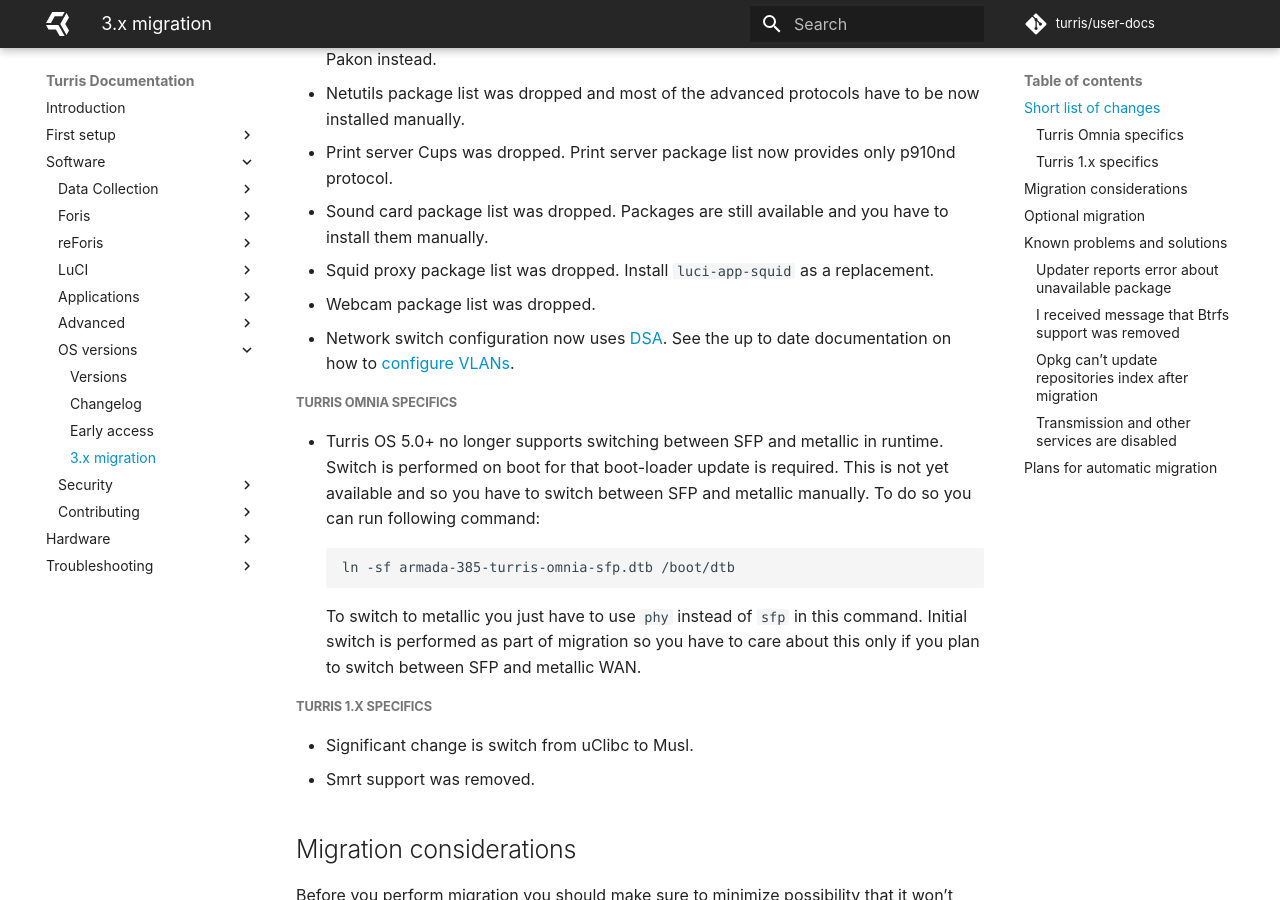
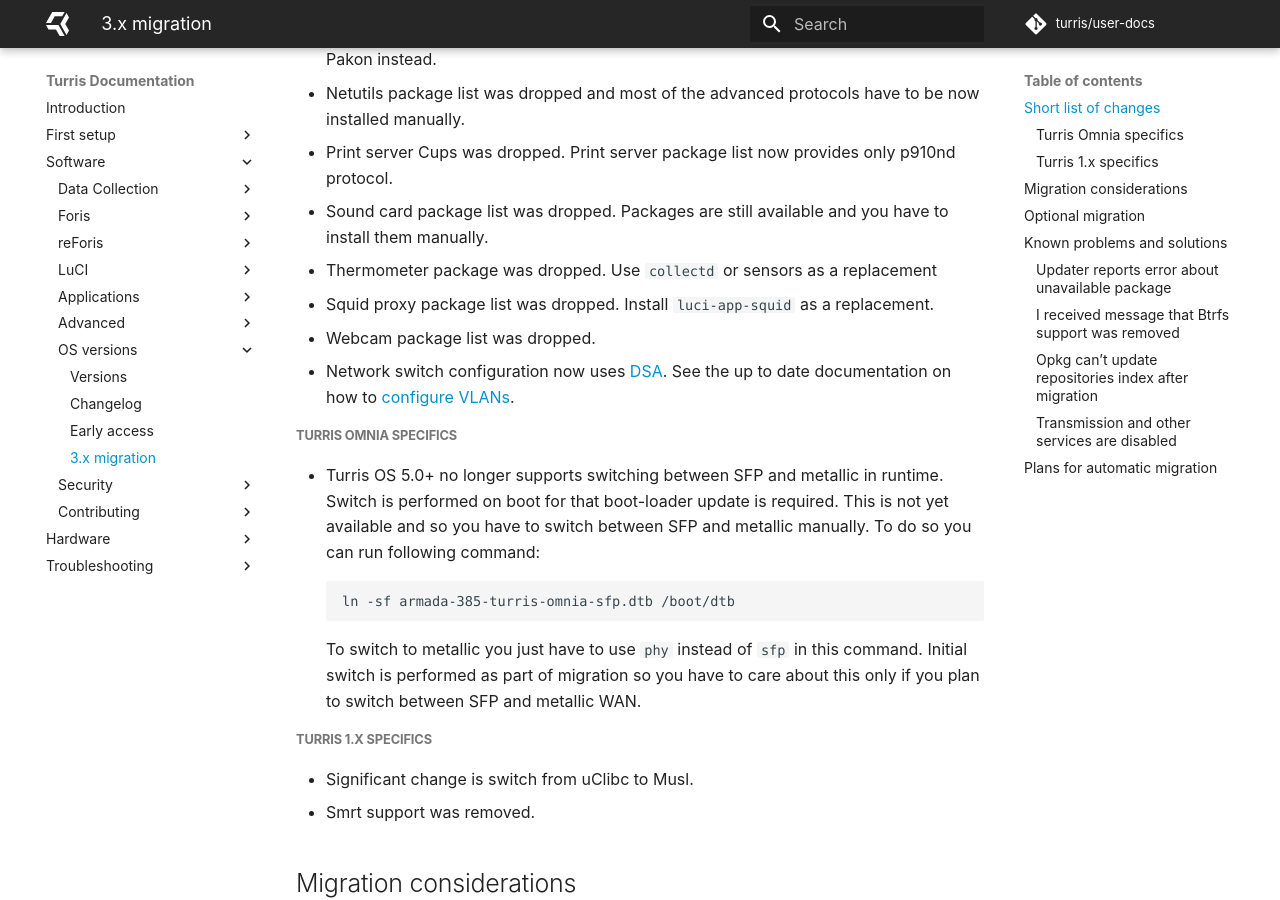
Before and after one commit to turris-cz/user-docs, an MkDocs documentation site: the page built from docs/geek/tos3-migration.md, in a window 1280 px wide and 900 px high, scrolled down 677 px. Built offline with MkDocs 1.6.1 and Material for MkDocs 9.7.7, drawn with Linux system fonts in a browser that asks for light colours.

Commit message:
tos3-migration: mention dropped thermometer
A few users on our forum wondered where the package Thermometer went,
the latest development changes were done 7 years ago and there are
better replacement like collectd together with collectd-mod-sensors or
sensors.

```diff
--- a/docs/geek/tos3-migration.md
+++ b/docs/geek/tos3-migration.md
@@ -30,6 +30,7 @@
   p910nd protocol.
 * Sound card package list was dropped. Packages are still available and you have
   to install them manually.
+* Thermometer package was dropped. Use `collectd` or sensors as a replacement
 * Squid proxy package list was dropped. Install `luci-app-squid` as a replacement.
 * Webcam package list was dropped.
 * Network switch configuration now uses
```
